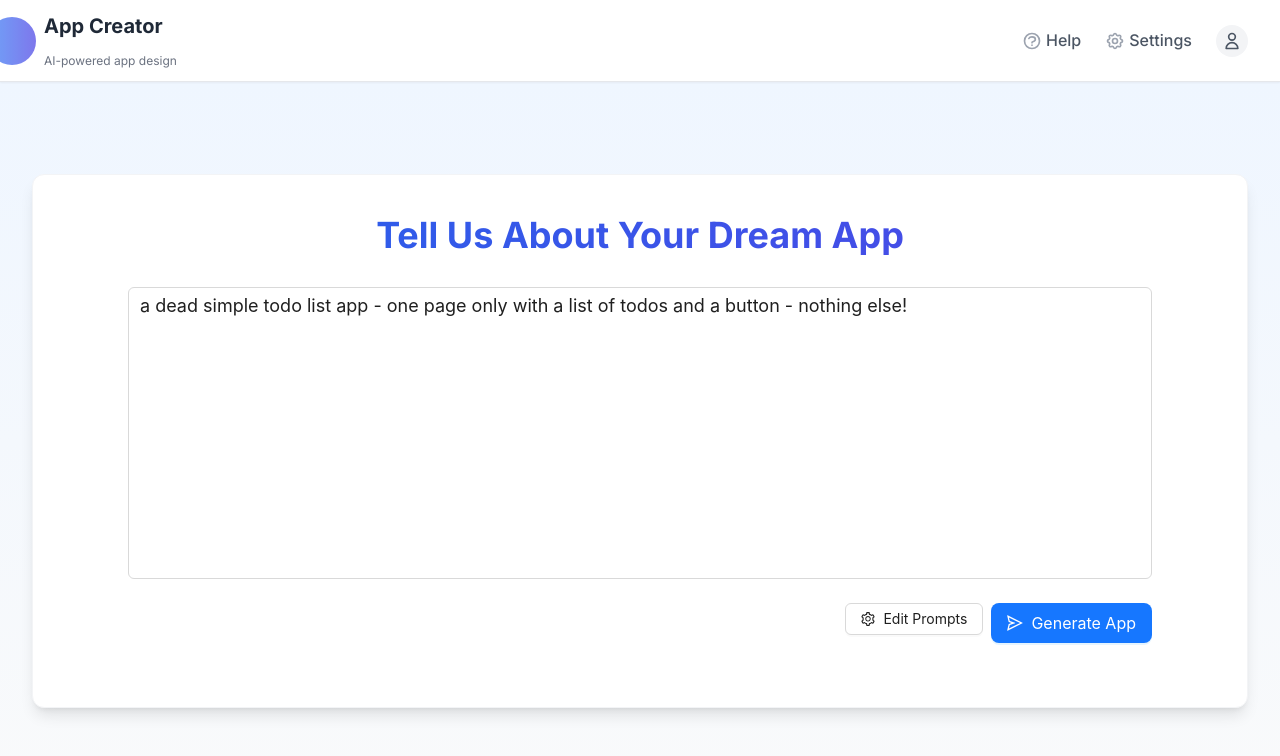
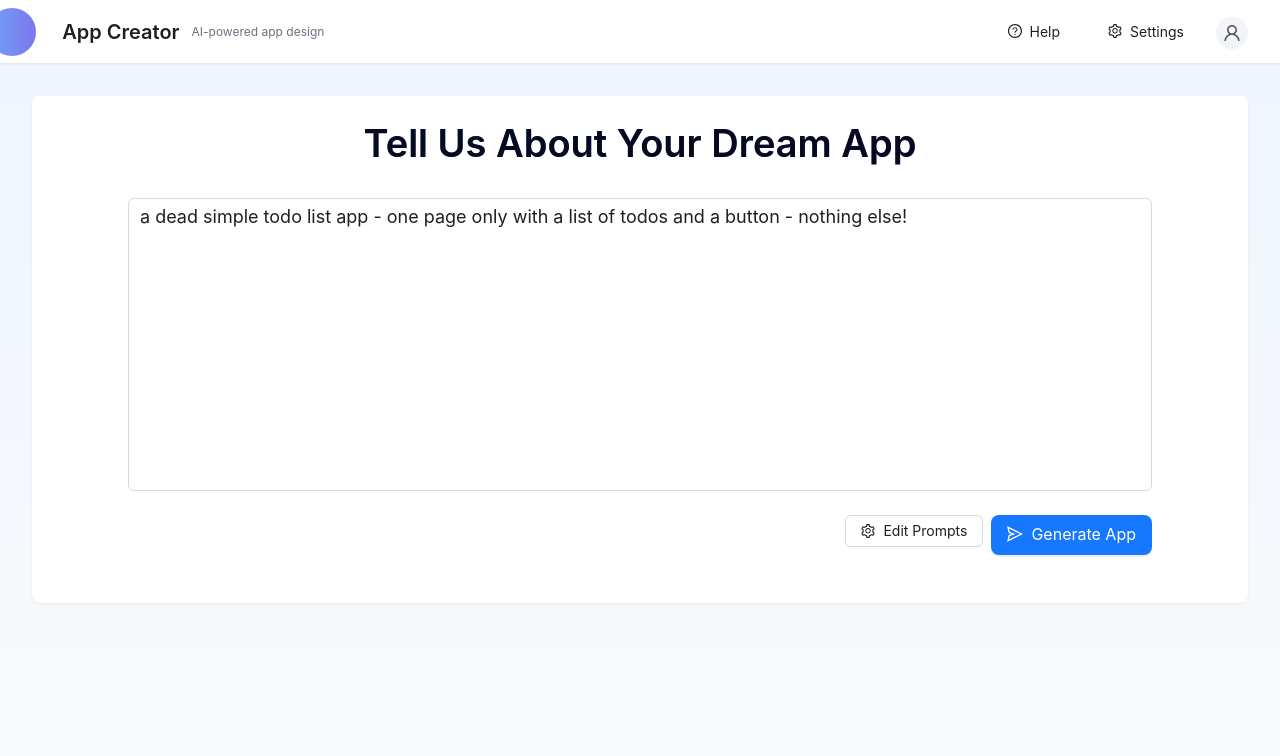
Before and after one commit to guysopher/mocker, a Next.js app: page / in a window 1280 px wide. Shown: the top 756 px of the page. Built offline with nearby package versions, Linux system fonts and the light colour scheme.

Commit message:
Refactor Header component: replace custom elements with Ant Design components for improved UI consistency and functionality

```diff
--- a/app/page.tsx
+++ b/app/page.tsx
@@ -1,15 +1,37 @@
 'use client'
 
 import { useEffect, useState } from 'react'
-import Image from 'next/image'
 import Link from 'next/link'
+import {
+  Layout,
+  Typography,
+  Button,
+  Steps,
+  Menu,
+  Card,
+  Progress,
+  notification,
+  Spin,
+  Tabs
+} from 'antd'
+import {
+  CheckOutlined,
+  BuildOutlined,
+  ExportOutlined,
+  FileTextOutlined,
+  UserOutlined,
+  AppstoreOutlined
+} from '@ant-design/icons'
 import Canvas from '@/components/Canvas'
 import AppDescriptionForm from '@/components/AppDescriptionForm'
 import Header from '@/components/Header'
 import { CanvasStory } from '@/types/canvas'
 import { BriefItem } from '@/types/canvas'
-import { CanvasElement } from '@/types/canvas'
 import { PromptName } from '@/utils/prompts'
+
+const { Content } = Layout
+const { Title, Text } = Typography
+const { TabPane } = Tabs
 
 const USE_COMPONENTS = true
 
@@ -172,10 +194,20 @@ export default function Home() {
 
       setGeneratingContent(false);
       setGeneratingSection(null);
+      notification.success({
+        message: 'App Generated Successfully',
+        description: 'Your app has been generated and is ready to view.',
+        placement: 'bottomRight',
+      });
     } catch (error) {
       console.error('Fatal error in app generation:', error);
       setGeneratingContent(false);
       setGeneratingSection(null);
+      notification.error({
+        message: 'Error Generating App',
+        description: 'There was an error generating your app. Please try again.',
+        placement: 'bottomRight',
+      });
     }
   }
 
@@ -198,81 +230,85 @@ export default function Home() {
     if (buildProgress >= 100) {
       // Ready to redirect to Wix
       setBuilding(false)
+      notification.success({
+        message: 'Build Complete',
+        description: 'Your app is ready to be exported to Wix!',
+        placement: 'bottomRight',
+      });
     }
   }, [buildProgress])
 
   return (
-    <main className="flex min-h-screen flex-col bg-gray-50">
+    <Layout className="min-h-screen">
       <Header />
 
       {!appGenerated ? (
-        <div className="flex flex-1 flex-col items-center justify-center p-8 bg-gradient-to-b from-blue-50 to-gray-50">
-          <div className="max-w-7xl w-full bg-white p-10 rounded-xl shadow-lg border border-gray-100">
+        <Content className="p-8 bg-gradient-to-b from-blue-50 to-gray-50">
+          <Card
+            className="max-w-7xl mx-auto shadow-lg"
+            bordered={false}
+          >
             <div className="text-center mb-8">
-              <h1 className="text-4xl font-bold text-gray-800 mb-4 bg-clip-text text-transparent bg-gradient-to-r from-blue-600 to-indigo-600">Tell Us About Your Dream App</h1>
+              <Title level={1} className="bg-clip-text text-transparent bg-gradient-to-r from-blue-600 to-indigo-600">
+                Tell Us About Your Dream App
+              </Title>
             </div>
 
             <AppDescriptionForm
               onSubmit={handleSubmitDescription}
               isGenerating={generatingContent}
             />
-          </div>
-        </div>
+          </Card>
+        </Content>
       ) : (
-        <div className="flex flex-1 flex-col">
-          <div className="bg-white border-b border-gray-200 p-4">
-            <div className="flex justify-between items-center max-w-7xl mx-auto">
-              <div className="flex space-x-6">
-                <button
-                  onClick={() => setCurrentView('brief')}
-                  className={`px-4 py-2 font-medium ${currentView === 'brief'
-                    ? 'text-blue-600 border-b-2 border-blue-600'
-                    : 'text-gray-600 hover:text-gray-800'}`}
-                >
-                  Brief
-                </button>
-                <button
-                  onClick={() => setCurrentView('stories')}
-                  className={`px-4 py-2 font-medium ${currentView === 'stories'
-                    ? 'text-blue-600 border-b-2 border-blue-600'
-                    : 'text-gray-600 hover:text-gray-800'}`}
-                >
-                  User Stories
-                </button>
-                <button
-                  onClick={() => setCurrentView('pages')}
-                  className={`px-4 py-2 font-medium ${currentView === 'pages'
-                    ? 'text-blue-600 border-b-2 border-blue-600'
-                    : 'text-gray-600 hover:text-gray-800'}`}
-                >
-                  Design
-                </button>
-
-              </div>
-
-              <div className="flex space-x-4">
-                <button
+        <Layout>
+          <Tabs
+            activeKey={currentView}
+            onChange={setCurrentView}
+            size='large'
+            centered
+            tabBarExtraContent={
+              <>
+                <Button
+                  type="primary"
+                  size='large'
+                  icon={<BuildOutlined />}
                   onClick={handleBuildIt}
                   disabled={generatingContent || building || buildProgress > 0}
-                  className="px-5 py-2 bg-green-600 text-white rounded-md font-medium disabled:bg-green-300"
+                  loading={building && buildProgress < 100}
                 >
                   Build It
-                </button>
+                </Button>
 
                 {buildProgress === 100 && (
-                  <Link
+                  <Button
+                    type="primary"
+                    icon={<ExportOutlined />}
                     href="https://www.wix.com/"
                     target="_blank"
-                    className="px-5 py-2 bg-blue-600 text-white rounded-md font-medium"
                   >
                     Finish in Wix
-                  </Link>
+                  </Button>
                 )}
-              </div>
-            </div>
-          </div>
+              </>
+            }
+          >
+            <TabPane
+              tab={<span>Brief</span>}
+              key="brief"
+            />
+            <TabPane
+              tab={<span>User Stories</span>}
+              key="stories"
+            />
+            <TabPane
+              tab={<span>Design</span>}
+              key="pages"
+            />
+          </Tabs>
 
-          <div className="flex-1 overflow-hidden">
+          <Content>
+            <Card>
               <Canvas
                 view={currentView}
                 appDescription={appDescription}
@@ -285,27 +321,26 @@ export default function Home() {
                   stylesheet: appContent?.stylesheet?.stylesheet || '',
                 }}
               />
-          </div>
+            </Card>
 
             {building && (
-            <div className="fixed bottom-6 right-6 bg-white p-4 rounded-lg shadow-lg max-w-md">
-              <h3 className="font-semibold text-lg mb-2">Building Your App</h3>
-              <div className="w-full bg-gray-200 rounded-full h-2.5 mb-2">
-                <div
-                  className="bg-blue-600 h-2.5 rounded-full"
-                  style={{ width: `${buildProgress}%` }}
-                ></div>
-              </div>
-              <p className="text-sm text-gray-600">
+              <Card
+                className="fixed bottom-6 right-6 shadow-lg max-w-md"
+                size="small"
+              >
+                <Title level={5}>Building Your App</Title>
+                <Progress percent={buildProgress} status="active" />
+                <Text type="secondary">
                   {buildProgress < 30 ? 'Generating code structure...' :
                     buildProgress < 60 ? 'Implementing core functionality...' :
                       buildProgress < 90 ? 'Adding UI components...' :
                         buildProgress === 100 ? 'Ready to publish!' : 'Finalizing...'}
-              </p>
-            </div>
+                </Text>
+              </Card>
             )}
-        </div>
+          </Content>
+        </Layout>
       )}
-    </main>
+    </Layout>
   )
 }
--- a/components/Header.tsx
+++ b/components/Header.tsx
@@ -1,42 +1,40 @@
 'use client'
 
-import Image from 'next/image'
+import { Layout, Menu, Button, Avatar, Space, Typography, Tooltip } from 'antd'
+import { QuestionCircleOutlined, SettingOutlined, UserOutlined } from '@ant-design/icons'
+
+const { Header: AntHeader } = Layout
+const { Title, Text } = Typography
 
 export default function Header() {
   return (
-    <header className="bg-white shadow-sm border-b border-gray-200 sticky top-0 z-50">
-      <div className="max-w-7xl mx-auto px-4 sm:px-6 lg:px-8 py-3 flex justify-between items-center">
+    <AntHeader className="bg-white shadow-sm border-b border-gray-200 sticky top-0 z-50 p-0">
+      <div className="max-w-7xl mx-auto px-4 sm:px-6 lg:px-8 flex justify-between items-center h-full">
         <div className="flex items-center space-x-3">
           <div className="relative">
             <div className="absolute -top-6 -right-1 w-12 h-12 bg-gradient-to-r from-blue-500 to-indigo-600 rounded-full animate-pulse"></div>
           </div>
-          <div>
-            <h1 className="text-xl font-bold text-gray-800">App Creator</h1>
-            <span className="text-xs text-gray-500">AI-powered app design</span>
-          </div>
+          <Title level={4} className="!m-0 text-gray-800">&nbsp;&nbsp;&nbsp;&nbsp;&nbsp;&nbsp;App Creator</Title>
+          <Text className="text-xs text-gray-500">AI-powered app design</Text>
         </div>
 
-        <nav className="flex items-center space-x-6">
-          <button className="group flex items-center text-gray-600 hover:text-blue-600 font-medium transition-colors duration-200">
-            <svg xmlns="http://www.w3.org/2000/svg" className="h-5 w-5 mr-1 text-gray-400 group-hover:text-blue-500 transition-colors duration-200" fill="none" viewBox="0 0 24 24" stroke="currentColor">
-              <path strokeLinecap="round" strokeLinejoin="round" strokeWidth={2} d="M8.228 9c.549-1.165 2.03-2 3.772-2 2.21 0 4 1.343 4 3 0 1.4-1.278 2.575-3.006 2.907-.542.104-.994.54-.994 1.093m0 3h.01M21 12a9 9 0 11-18 0 9 9 0 0118 0z" />
-            </svg>
-            Help
-          </button>
-          <button className="group flex items-center text-gray-600 hover:text-blue-600 font-medium transition-colors duration-200">
-            <svg xmlns="http://www.w3.org/2000/svg" className="h-5 w-5 mr-1 text-gray-400 group-hover:text-blue-500 transition-colors duration-200" fill="none" viewBox="0 0 24 24" stroke="currentColor">
-              <path strokeLinecap="round" strokeLinejoin="round" strokeWidth={2} d="M10.325 4.317c.426-1.756 2.924-1.756 3.35 0a1.724 1.724 0 002.573 1.066c1.543-.94 3.31.826 2.37 2.37a1.724 1.724 0 001.065 2.572c1.756.426 1.756 2.924 0 3.35a1.724 1.724 0 00-1.066 2.573c.94 1.543-.826 3.31-2.37 2.37a1.724 1.724 0 00-2.572 1.065c-.426 1.756-2.924 1.756-3.35 0a1.724 1.724 0 00-2.573-1.066c-1.543.94-3.31-.826-2.37-2.37a1.724 1.724 0 00-1.065-2.572c-1.756-.426-1.756-2.924 0-3.35a1.724 1.724 0 001.066-2.573c-.94-1.543.826-3.31 2.37-2.37.996.608 2.296.07 2.572-1.065z" />
-              <path strokeLinecap="round" strokeLinejoin="round" strokeWidth={2} d="M15 12a3 3 0 11-6 0 3 3 0 016 0z" />
-            </svg>
-            Settings
-          </button>
-          <div className="h-8 w-8 bg-gray-100 rounded-full flex items-center justify-center cursor-pointer hover:bg-gray-200 transition-colors duration-200">
-            <svg xmlns="http://www.w3.org/2000/svg" className="h-5 w-5 text-gray-600" fill="none" viewBox="0 0 24 24" stroke="currentColor">
-              <path strokeLinecap="round" strokeLinejoin="round" strokeWidth={2} d="M16 7a4 4 0 11-8 0 4 4 0 018 0zM12 14a7 7 0 00-7 7h14a7 7 0 00-7-7z" />
-            </svg>
-          </div>
-        </nav>
+        <Space size="middle">
+          <Tooltip title="Help">
+            <Button type="text" icon={<QuestionCircleOutlined />}>
+              Help
+            </Button>
+          </Tooltip>
+          <Tooltip title="Settings">
+            <Button type="text" icon={<SettingOutlined />}>
+              Settings
+            </Button>
+          </Tooltip>
+          <Avatar
+            icon={<UserOutlined />}
+            className="cursor-pointer bg-gray-100 text-gray-600 hover:bg-gray-200"
+          />
+        </Space>
       </div>
-    </header>
+    </AntHeader>
   )
 }
```
Lines whose indentation alone changed are shown as unchanged.
